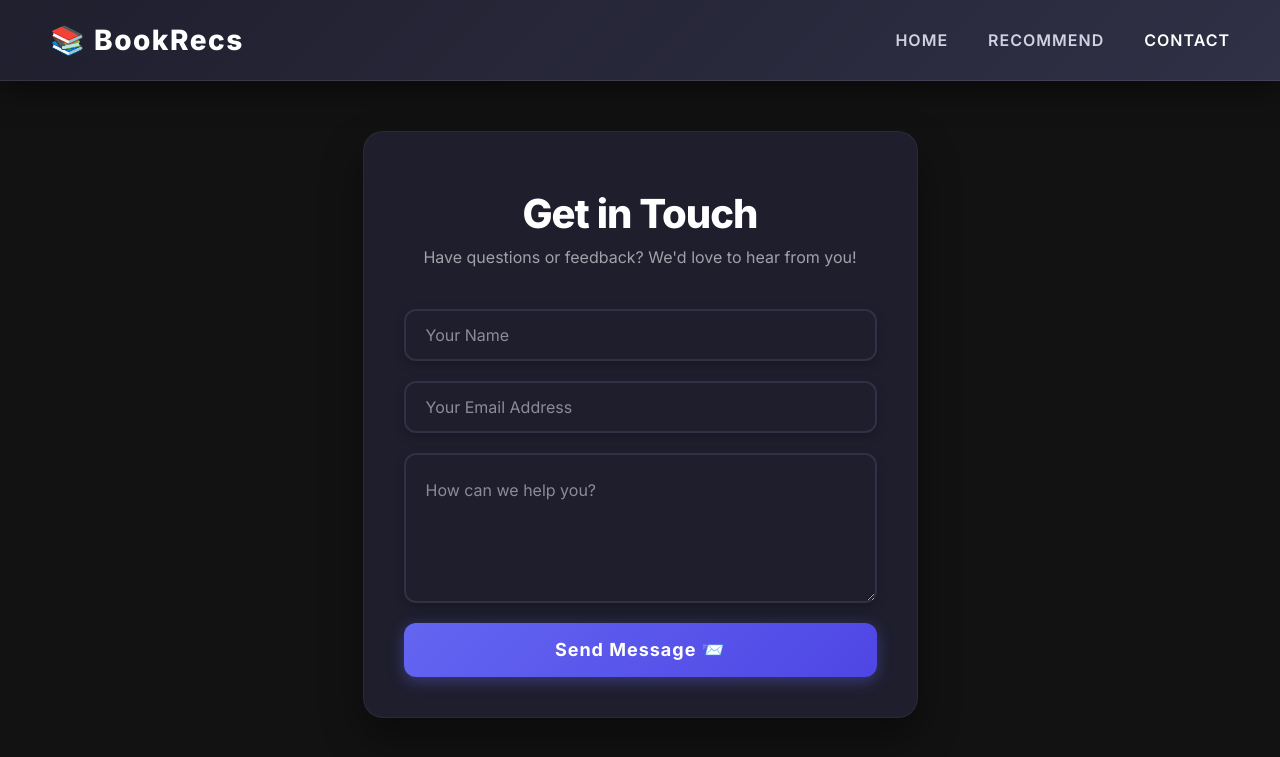
After one commit to sahilgupta630/semantic-book-recommender, a Flask app: page /contact in a window 1280 px wide. The commit adds this page. Shown: the top 757 px of the page. Run offline with Flask 3, Linux system fonts and the light colour scheme; parts of the project's set-up code (start-up, migrations or seed data) failed here and were passed over.

Commit message:
Implement new functional Contact page with aesthetic form design and hook up navbar links

```diff
--- a/app.py
+++ b/app.py
@@ -47,5 +47,9 @@ def recommend():
 
     return render_template('recommend.html',data=data)
 
+@app.route('/contact')
+def contact_ui():
+    return render_template('contact.html')
+
 if __name__ == '__main__':
     app.run(debug=True)
--- /dev/null
+++ b/templates/contact.html
@@ -0,0 +1,127 @@
+<!DOCTYPE html>
+<html lang="en">
+
+<head>
+    <meta charset="UTF-8">
+    <title>Contact - Book Recommender System</title>
+    <!-- Latest compiled and minified CSS -->
+    <link rel="stylesheet" href="https://cdn.jsdelivr.net/npm/bootstrap@3.3.7/dist/css/bootstrap.min.css"
+        integrity="sha384-BVYiiSIFeK1dGmJRAkycuHAHRg32OmUcww7on3RYdg4Va+PmSTsz/K68vbdEjh4u" crossorigin="anonymous">
+</head>
+<style>
+    @import url('https://fonts.googleapis.com/css2?family=Inter:wght@400;600;700;800&display=swap');
+
+    body {
+        font-family: 'Inter', sans-serif;
+    }
+
+    .text-white {
+        color: white;
+    }
+
+    .premium-input {
+        background: #1e1e2d;
+        border: 2px solid #303046;
+        border-radius: 12px;
+        color: white;
+        padding: 24px 20px;
+        font-size: 16px;
+        transition: all 0.3s ease;
+        box-shadow: 0 4px 12px rgba(0, 0, 0, 0.2);
+        margin-bottom: 20px;
+    }
+
+    .premium-input::placeholder {
+        color: #8b8b99;
+    }
+
+    .premium-input:focus {
+        border-color: #6366f1;
+        box-shadow: 0 0 0 4px rgba(99, 102, 241, 0.2);
+        outline: none;
+        background: #252538;
+        color: white;
+    }
+
+    textarea.premium-input {
+        min-height: 150px;
+        resize: vertical;
+    }
+
+    .premium-btn {
+        background: linear-gradient(135deg, #6366f1 0%, #4f46e5 100%);
+        border: none;
+        border-radius: 12px;
+        padding: 14px 40px;
+        font-size: 18px;
+        font-weight: 700;
+        letter-spacing: 1px;
+        box-shadow: 0 4px 15px rgba(99, 102, 241, 0.4);
+        transition: all 0.3s ease;
+        color: white;
+        width: 100%;
+    }
+
+    .premium-btn:hover {
+        transform: translateY(-2px);
+        box-shadow: 0 8px 25px rgba(99, 102, 241, 0.6);
+        color: white;
+    }
+
+    .contact-card {
+        background: #1e1e2d;
+        border-radius: 20px;
+        padding: 40px;
+        border: 1px solid rgba(255, 255, 255, 0.05);
+        box-shadow: 0 20px 40px rgba(0, 0, 0, 0.4);
+        margin-top: 50px;
+    }
+</style>
+
+<body style="background-color:#121212">
+
+    <nav
+        style="background: linear-gradient(135deg, #1f1f2e 0%, #303046 100%); padding: 20px 50px; display: flex; justify-content: space-between; align-items: center; box-shadow: 0 8px 32px 0 rgba(0, 0, 0, 0.5); border-bottom: 1px solid rgba(255, 255, 255, 0.1);">
+        <a href="/"
+            style="color: #ffffff; font-size: 28px; font-weight: 800; text-decoration: none; letter-spacing: 1.5px;">📚
+            BookRecs</a>
+        <ul style="list-style: none; display: flex; gap: 40px; margin: 0; padding: 0;">
+            <li><a href="/"
+                    style="color: #d1d1e0; text-decoration: none; font-size: 16px; font-weight: 600; text-transform: uppercase; letter-spacing: 1px; transition: color 0.3s ease;"
+                    onmouseover="this.style.color='#ffffff'" onmouseout="this.style.color='#d1d1e0'">Home</a></li>
+            <li><a href="/recommend"
+                    style="color: #d1d1e0; text-decoration: none; font-size: 16px; font-weight: 600; text-transform: uppercase; letter-spacing: 1px; transition: color 0.3s ease;"
+                    onmouseover="this.style.color='#ffffff'" onmouseout="this.style.color='#d1d1e0'">Recommend</a></li>
+            <li><a href="/contact"
+                    style="color: #ffffff; text-decoration: none; font-size: 16px; font-weight: 600; text-transform: uppercase; letter-spacing: 1px; transition: color 0.3s ease;"
+                    onmouseover="this.style.color='#ffffff'" onmouseout="this.style.color='#d1d1e0'">Contact</a></li>
+        </ul>
+    </nav>
+
+    <div class="container">
+        <div class="row">
+            <div class="col-md-6 col-md-offset-3">
+                <div class="contact-card">
+                    <h1 class="text-white"
+                        style="font-size:40px; font-weight: 800; margin-bottom: 10px; letter-spacing: -1px; text-align: center;">
+                        Get in Touch</h1>
+                    <p style="color: #a1a1aa; text-align: center; font-size: 16px; margin-bottom: 40px;">Have questions
+                        or feedback? We'd love to hear from you!</p>
+
+                    <form action="#" method="get"
+                        onsubmit="event.preventDefault(); alert('Thanks for reaching out! We will get back to you soon.'); this.reset();">
+                        <input type="text" class="form-control premium-input" placeholder="Your Name" required>
+                        <input type="email" class="form-control premium-input" placeholder="Your Email Address"
+                            required>
+                        <textarea class="form-control premium-input" placeholder="How can we help you?"
+                            required></textarea>
+                        <button type="submit" class="btn premium-btn">Send Message 📨</button>
+                    </form>
+                </div>
+            </div>
+        </div>
+    </div>
+
+</body>
+
+</html>
--- a/templates/index.html
+++ b/templates/index.html
@@ -114,7 +114,7 @@
             <li><a href="/recommend"
                     style="color: #d1d1e0; text-decoration: none; font-size: 16px; font-weight: 600; text-transform: uppercase; letter-spacing: 1px; transition: color 0.3s ease;"
                     onmouseover="this.style.color='#ffffff'" onmouseout="this.style.color='#d1d1e0'">Recommend</a></li>
-            <li><a href="#"
+            <li><a href="/contact"
                     style="color: #d1d1e0; text-decoration: none; font-size: 16px; font-weight: 600; text-transform: uppercase; letter-spacing: 1px; transition: color 0.3s ease;"
                     onmouseover="this.style.color='#ffffff'" onmouseout="this.style.color='#d1d1e0'">Contact</a></li>
         </ul>
--- a/templates/recommend.html
+++ b/templates/recommend.html
@@ -126,7 +126,7 @@
             <li><a href="/recommend"
                     style="color: #d1d1e0; text-decoration: none; font-size: 16px; font-weight: 600; text-transform: uppercase; letter-spacing: 1px; transition: color 0.3s ease;"
                     onmouseover="this.style.color='#ffffff'" onmouseout="this.style.color='#d1d1e0'">Recommend</a></li>
-            <li><a href="#"
+            <li><a href="/contact"
                     style="color: #d1d1e0; text-decoration: none; font-size: 16px; font-weight: 600; text-transform: uppercase; letter-spacing: 1px; transition: color 0.3s ease;"
                     onmouseover="this.style.color='#ffffff'" onmouseout="this.style.color='#d1d1e0'">Contact</a></li>
         </ul>
```
